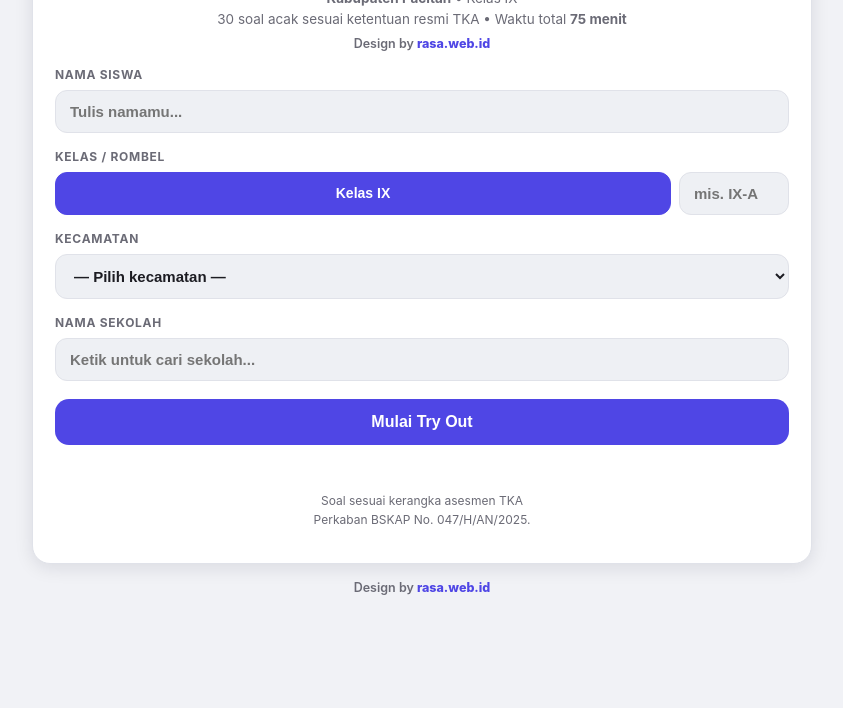
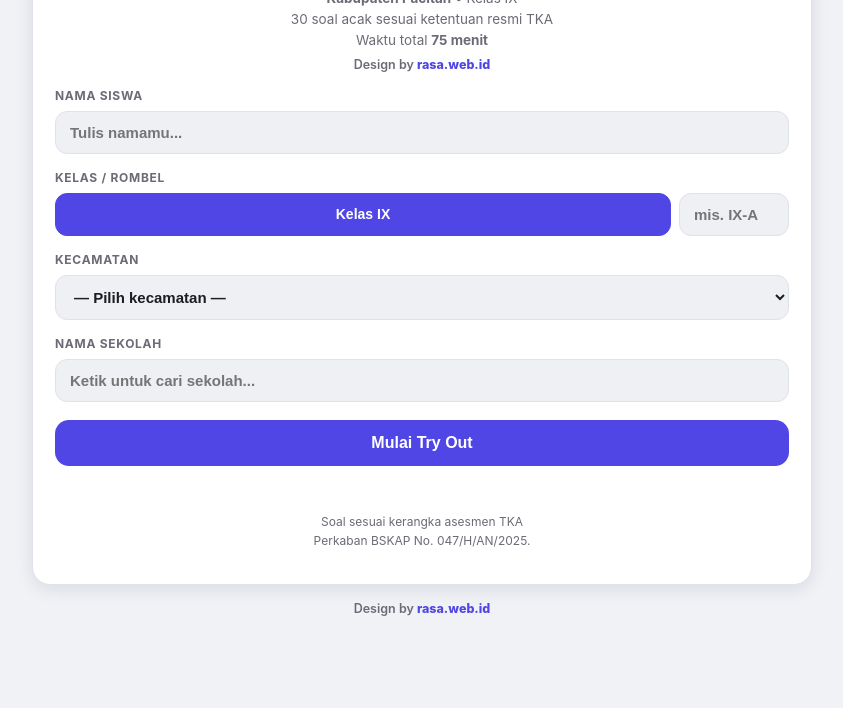
Before and after one commit to masgurubudi/tka-matematika-2027, a plain HTML site: page index.html in a window 1280 px wide. Shown: the part 92-800 px from the top of the page, without its empty margins (218-1061 px from the left). Drawn offline with Linux system fonts and the light colour scheme.

Commit message:
Pindah 'Waktu total 75 menit' ke baris baru, hapus tanda bullet sebelumnya

```diff
--- a/index.html
+++ b/index.html
@@ -376,7 +376,7 @@ setInterval(function(){
 /* ===== Tampilan: Menu ===== */
 function menuHTML(){
   var h='<h2 class="tk-title">Try Out TKA Matematika SMP 2027</h2>'+
-    '<p class="tk-sub"><b>Kabupaten Pacitan</b> &bull; Kelas IX<br>30 soal acak sesuai ketentuan resmi TKA &bull; Waktu total <b>75 menit</b></p>'+
+    '<p class="tk-sub"><b>Kabupaten Pacitan</b> &bull; Kelas IX<br>30 soal acak sesuai ketentuan resmi TKA<br>Waktu total <b>75 menit</b></p>'+
     '<p class="tk-creditline">Design by <a href="https://rasa.web.id" target="_blank" rel="noopener">rasa.web.id</a></p>';
   if(S.screen==="menu"&&S.items&&S.deadline&&S.deadline>Date.now()&&!S.result){
     var sisa=fmtClock(remainSec());
```
